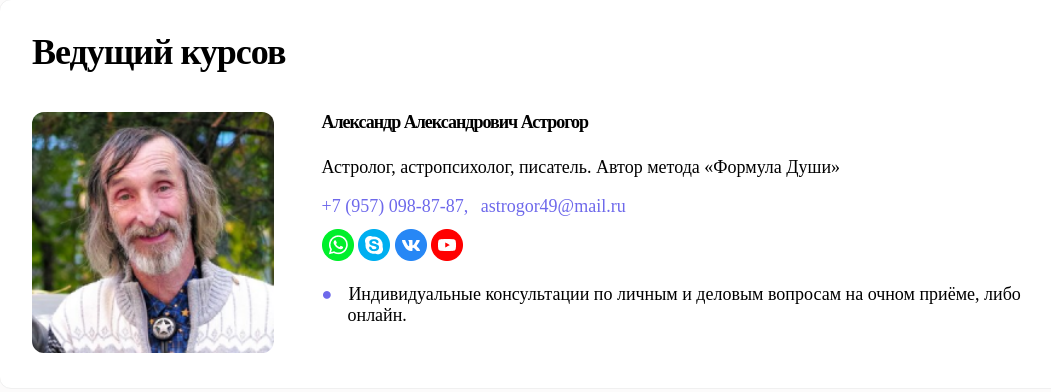
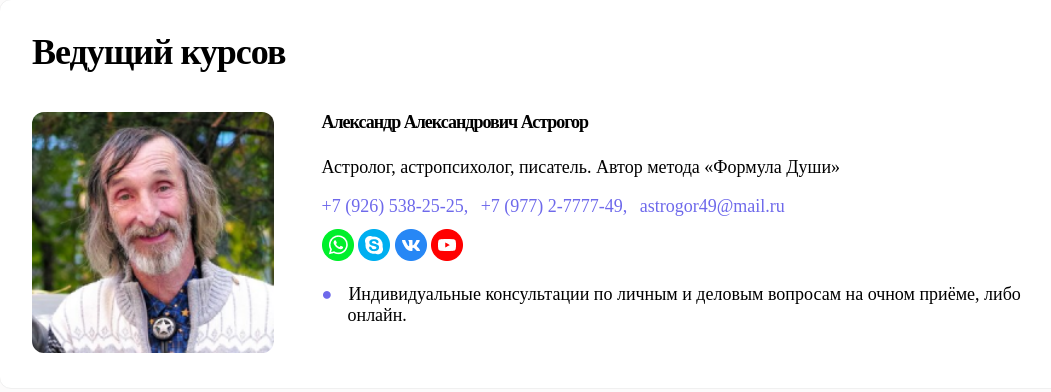
Before and after one commit to mosigo/astrogor, a Flask app: page /contacts in a window 1280 px wide. Shown: the part 1111-1503 px from the top of the page, without its empty margins (101-1152 px from the left). Run offline with Flask 2, Linux system fonts and the light colour scheme; parts of the project's set-up code (start-up, migrations or seed data) failed here and were passed over; some web fonts are replaced.

Commit message:
Исправлен номер телефона Сан Саныча.

```diff
--- a/templates/contacts.html
+++ b/templates/contacts.html
@@ -90,12 +90,13 @@
                 <h4>Александр Александрович Астрогор</h4>
                 <p>Астролог, астропсихолог, писатель. Автор метода «Формула Души»</p>
                 <div class="contacts">
-                    <span class="no-img">+7 (957) 098-87-87,</span>
+                    <span class="no-img">+7 (926) 538-25-25,</span>
+                    <span class="no-img">+7 (977) 2-7777-49,</span>
                     <span class="no-img">astrogor49@mail.ru</span>
                 </div>
                 <div class="contacts">
                     <span>
-                        <a href="https://wa.me/79570988787" target="_blank">
+                        <a href="https://wa.me/79265382525" target="_blank">
                             <img src="{{ url_for('static', filename='pic/contacts/WhatsApp.png') }}"/>
                         </a>
                     </span>
```
